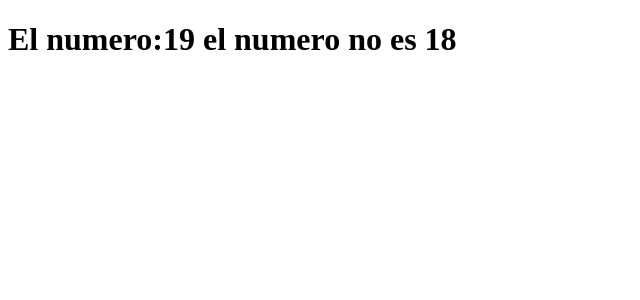
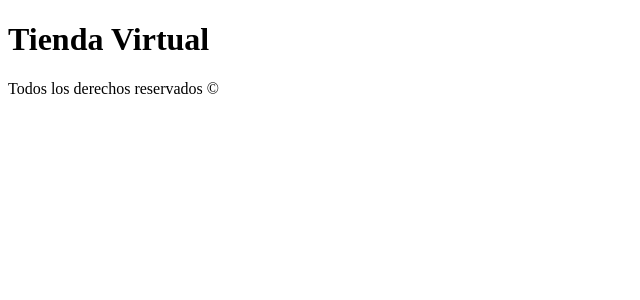
Before and after one commit to alejandrobecerraptor/React-Basicos, a React (Create React App) app: page / in a window 1280 px wide. Shown: the top 300 px of the page, without its empty margins (0-640 px from the left). Built offline with nearby package versions, Linux system fonts and the light colour scheme.

Commit message:
segundo componente, funciones arrow

```diff
--- a/src/App.js
+++ b/src/App.js
@@ -1,10 +1,15 @@
+import { Fragment } from 'react';
 import Header from './components/Header';
+import Footer from './components/Footer';
+
 
 function App() {
   return (
-    <div className="App">
+    <Fragment>
       <Header />
-    </div>
+
+      <Footer />
+    </Fragment>
   );
 }
 
--- /dev/null
+++ b/src/components/Footer.js
@@ -0,0 +1,11 @@
+import React from 'react';
+
+const Footer = () =>  //sfc
+    (
+        <footer>
+            <p>Todos los derechos reservados &copy;</p>
+        </footer>
+    );
+
+
+export default Footer;
--- a/src/components/Header.jsx
+++ b/src/components/Header.jsx
@@ -2,15 +2,8 @@ import React from 'react';
 
 function Header() {
 
-    const edad = 19;
-    let mensaje;
-    if(edad == 18){
-        mensaje = 'el numero es 18';
-    }else{
-        mensaje = 'el numero no es 18'
-    }
     return (
-        <h1>El numero:{edad} {mensaje}</h1>
+        <h1 className="encabezado">Tienda Virtual</h1>
     )
 
 }
```
Also changed, not shown: 1 other file (tests, documents, lock files or other folders).
